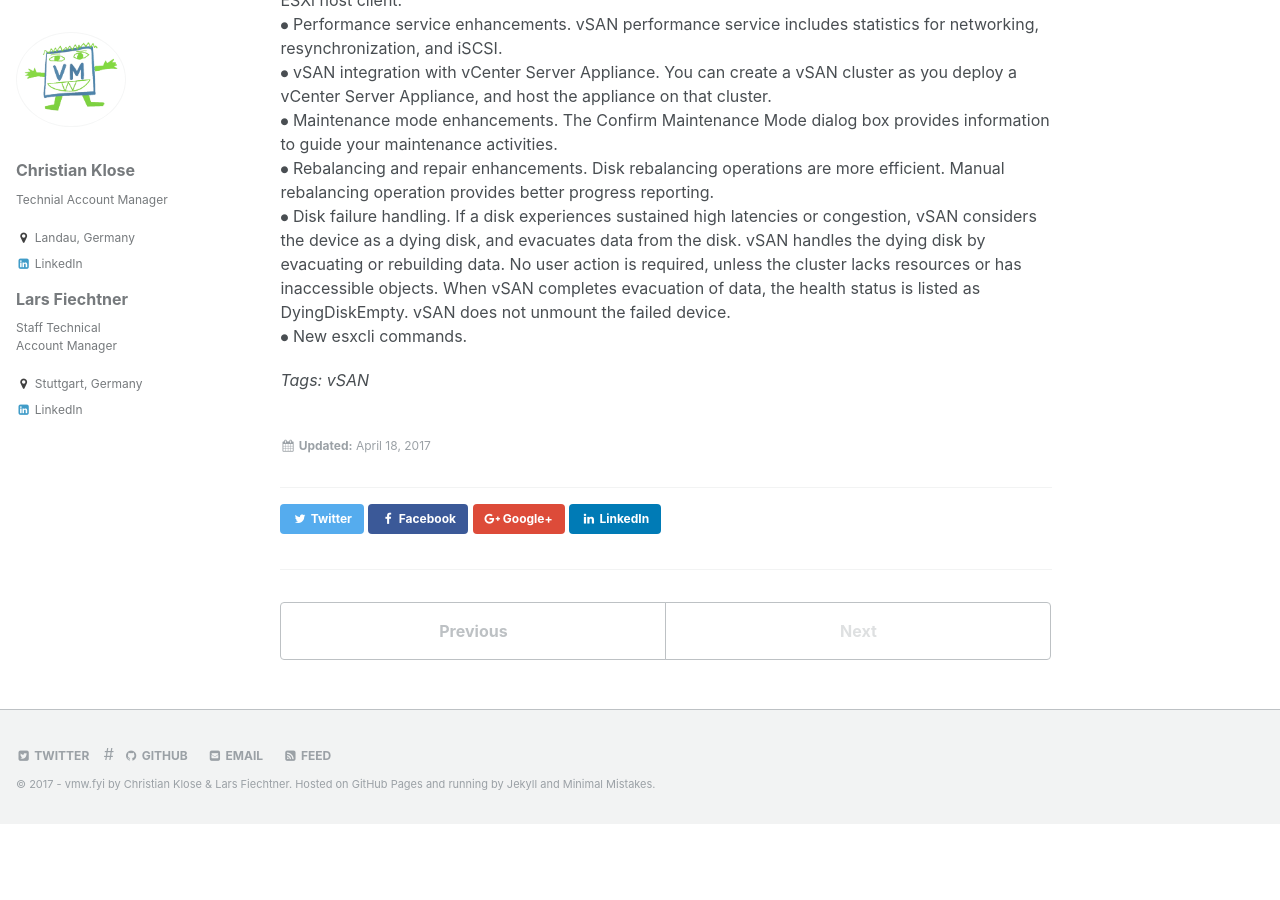
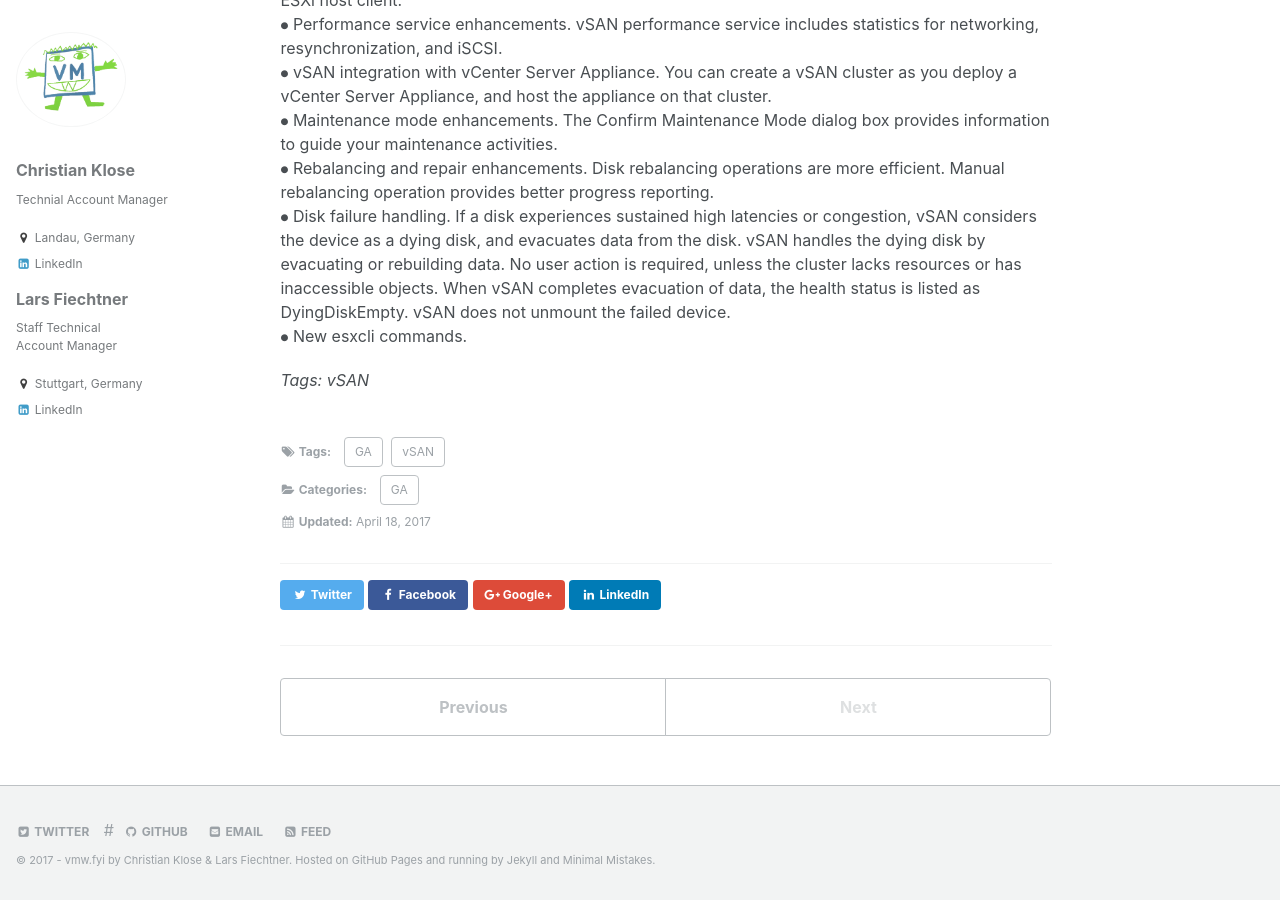
Before and after one commit to saponvmware/vmw, a Jekyll site: the page built from _posts/2017-04-18-vSAN 6.6.md, in a window 1280 px wide and 900 px high, scrolled down 863 px. Built offline with Jekyll 4.4.1, drawn with Linux system fonts in a browser that asks for light colours; before the commit the page ends 1687 px from its top, so only the background shows below that.

Commit message:
categories

```diff
--- a/_config.yml
+++ b/_config.yml
@@ -202,6 +202,12 @@ whitelist:
 #  - <base_path>/tags/my-awesome-tag/index.html ~> path: /tags/
 #  - <base_path/categories/my-awesome-category/index.html ~> path: /categories/
 #  - <base_path/my-awesome-category/index.html ~> path: /
+category_archive:
+  type: liquid
+  path: /categories/
+tag_archive:
+  type: liquid
+  path: /tags/
 # categories:
 # type: jekyll-archives
 # path: /categories/
```
